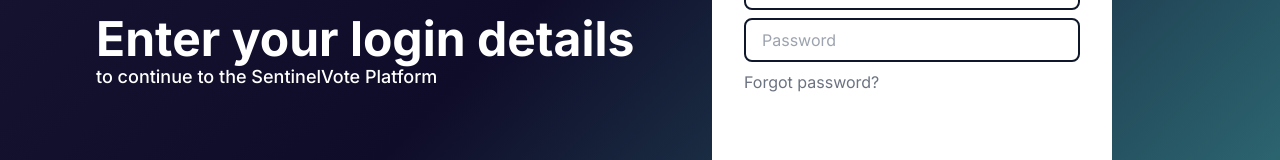
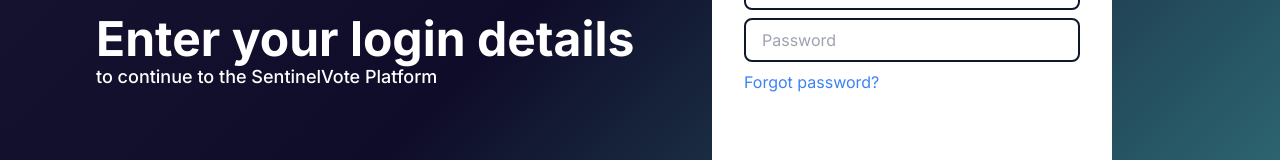
Before and after one commit to SentinelVote/frontend, a Next.js app: page / in a window 1280 px wide. Shown: the part 379-539 px from the top of the page. Built offline with nearby package versions, Linux system fonts and the light colour scheme; no server answers.

Commit message:
feat: use blue color in 'Forgot password' link

```diff
--- a/src/app/page.tsx
+++ b/src/app/page.tsx
@@ -218,7 +218,9 @@ export default function Home() {
                       onChange={(e) => setPassword(e.target.value)}
                     />
                     <Link href="/voter/forgot-password">
-                      <p className="self-end">Forgot password?</p>
+                      <p className="self-end text-blue-500 hover:cursor-pointer hover:text-blue-700 active:text-red-500">
+                        Forgot password?
+                      </p>
                     </Link>
                     {loginError && <p className="text-red-500">{loginError}</p>}
                     <button
```
